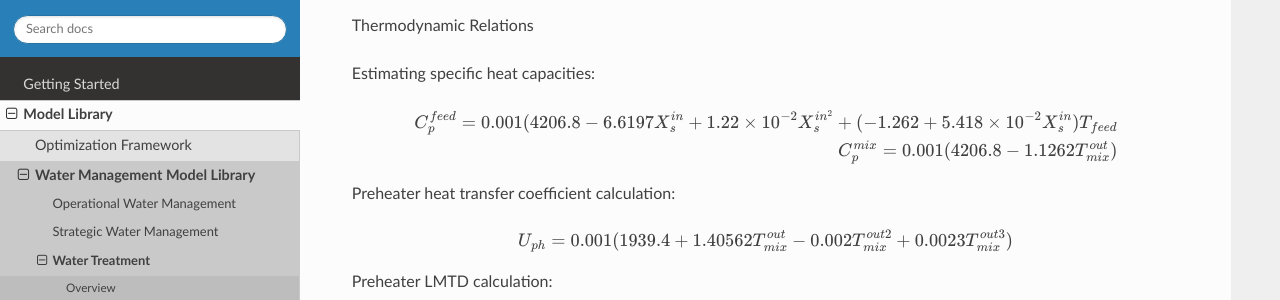
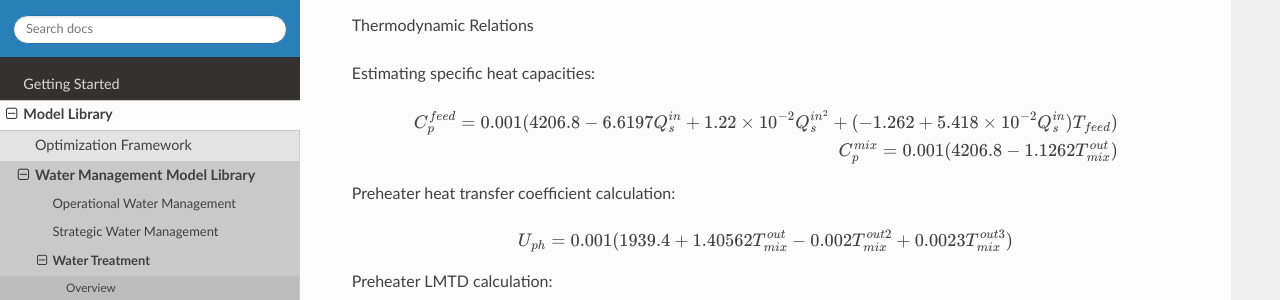
Before and after one commit to project-pareto/project-pareto, a Sphinx documentation site: the page built from docs/model_library/water_treatment/index.rst, in a window 1280 px wide and 900 px high, scrolled down 9859 px. Shown: the part 150-450 px from the top of the window. Built offline with Sphinx 7.4.7 and the Read the Docs theme 2.0.0, drawn with Linux system fonts in a browser that asks for light colours.

Commit message:
modified heat capacity equation

```diff
--- a/docs/model_library/water_treatment/index.rst
+++ b/docs/model_library/water_treatment/index.rst
@@ -651,7 +651,7 @@ Estimating specific heat capacities:
 
 .. math::
 
-    C_p^{feed} = 0.001(4206.8 - 6.6197 X_s^{in} + 1.22 \times 10^{-2} X_{s}^{in^2} + (-1.262 + 5.418 \times 10^{-2}X_s^{in})T_{feed}
+    C_p^{feed} = 0.001(4206.8 - 6.6197 Q_s^{in} + 1.22 \times 10^{-2} Q_{s}^{in^2} + (-1.262 + 5.418 \times 10^{-2}Q_s^{in})T_{feed})
 
     C_p^{mix} = 0.001(4206.8 - 1.1262 T_{mix}^{out})
 
```
